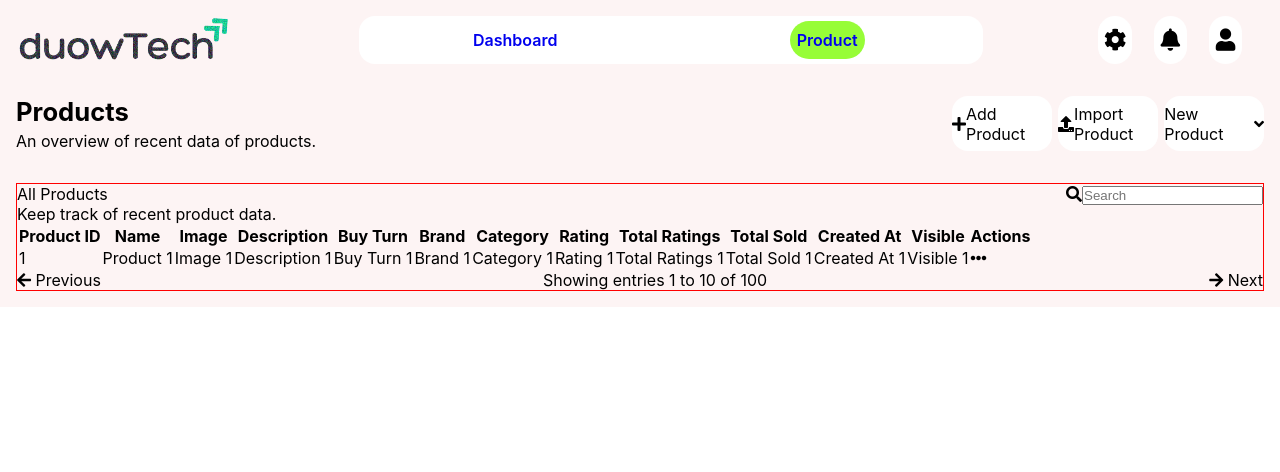
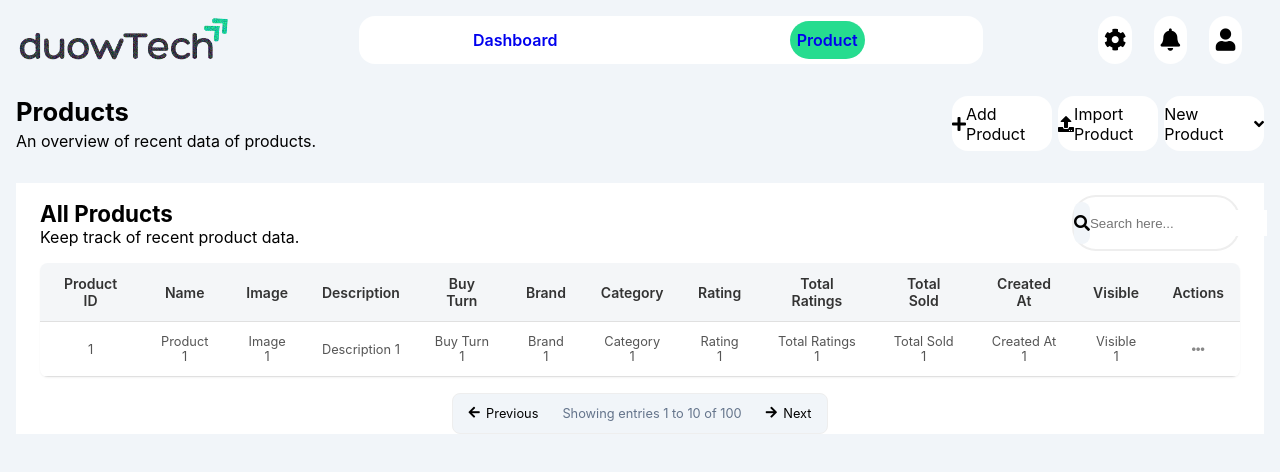
Before and after one commit to NgoDuongwww/web_E_commerce, a Vue app in the folder Fontend/: page /admin/products in a window 1280 px wide. Shown: the top 472 px of the page. Built offline with nearby package versions, Linux system fonts and the light colour scheme.

Commit message:
Update 31/05/2024

```diff
--- a/Fontend/package.json
+++ b/Fontend/package.json
@@ -9,6 +9,7 @@
     "preview": "vite preview"
   },
   "dependencies": {
+    "axios": "^1.9.0",
     "scss": "^0.2.4",
     "vue": "^3.5.15",
     "vue-router": "^4.5.1"
--- a/Fontend/src/assets/styles/_display-flex-column.scss
+++ b/Fontend/src/assets/styles/_display-flex-column.scss
@@ -44,10 +44,16 @@
           align-items: center;
 }
 
-@mixin display-flex-column-center {
+@mixin display-flex-column-jusCenter {
           display: flex;
           flex-direction: column;
           justify-content: center;
+}
+
+@mixin display-flex-column-aliCenter {
+          display: flex;
+          flex-direction: column;
+          align-items: center;
 }
 
 @mixin display-flex-column-center-center {
--- a/Fontend/src/assets/styles/_display-flex-row.scss
+++ b/Fontend/src/assets/styles/_display-flex-row.scss
@@ -44,10 +44,16 @@
           align-items: center;
 }
 
-@mixin display-flex-row-center {
+@mixin display-flex-row-jusCenter {
           display: flex;
           flex-direction: row;
           justify-content: center;
+}
+
+@mixin display-flex-row-aliCenter {
+          display: flex;
+          flex-direction: row;
+          align-items: center;
 }
 
 @mixin display-flex-row-center-center {
--- a/Fontend/src/layouts/AdminHeader.vue
+++ b/Fontend/src/layouts/AdminHeader.vue
@@ -77,7 +77,7 @@ import toi from "@/assets/images/sang.png";
 
   .Admin-Header__Menu {
     width: 50%;
-    background-color: var(--color-bg-li);
+    background-color: var(--bg-default);
     border-radius: var(--radius-lg);
 
     ul {
@@ -97,12 +97,12 @@ import toi from "@/assets/images/sang.png";
           transition: var(--transition-md);
 
           &:hover {
-            background-color: var(--color-bg-hover);
+            background-color: var(--btn-primary-hover);
           }
         }
 
         .activeTab {
-          background-color: var(--color-bg-green);
+          background-color: var(--btn-primary-bg);
         }
       }
     }
@@ -116,7 +116,7 @@ import toi from "@/assets/images/sang.png";
       @include display-flex-row-evenly-center;
 
       li {
-        background-color: var(--color-bg-li);
+        background-color: var(--bg-default);
         height: 100%;
         width: 18%;
         border-radius: var(--radius-xxl);
--- a/Fontend/src/style.css
+++ b/Fontend/src/style.css
@@ -1,6 +1,12 @@
 :root {
   font-family: "inter", sans-serif;
   font-size: 16px;
+
+  /* Height */
+  --height-80: 80px;
+  --height-100: 100px;
+  --height-200: 200px;
+  --height-300: 300px;
 
   /* Font settings */
   --font-size-sm: 0.8rem;
@@ -10,10 +16,20 @@
   --font-size-xxl: 1.6rem;
 
   /* Color palette */
-  --color-bg-body: #fdf4f4;
-  --color-bg-li: #fff;
-  --color-bg-green: #97fd37;
-  --color-bg-hover: #b0ff97;
+  --bg-default: #ffffff;
+  --bg-page: #f1f5f9;
+  --border-default: #eeeeee;
+  --btn-primary-bg: #26dc8f;
+  --btn-primary-hover: #51d9a9;
+  --table-bg: #ffffff;
+  --table-header-bg: #f4f6f8;
+  --table-header-text: #333333;
+  --table-border-color: #e0e0e0;
+  --table-row-hover: #f9f9f9;
+  --table-text: #555555;
+  --table-icon-color: #888888;
+  --table-icon-hover: #000000;
+  --text-muted: #64748b;
 
   /* Margin */
   --margin-4: 4px;
--- a/Fontend/src/views/admin/ProductView.vue
+++ b/Fontend/src/views/admin/ProductView.vue
@@ -25,7 +25,7 @@
         </div>
         <div class="Search">
           <i class="fa fa-search"></i>
-          <input type="text" placeholder="Search" />
+          <input type="text" placeholder="Search here..." />
         </div>
       </div>
       <div class="Product-View__Bottom__Bottom">
@@ -91,7 +91,6 @@
 
   .Pro {
     width: 100%;
-    height: 100%;
   }
 
   .Product-View__Top {
@@ -99,8 +98,8 @@
     margin: 0px 0px var(--margin-32) 0px;
 
     .Product-View__Top__Left {
-      display: flex;
-      flex-direction: column;
+      width: auto;
+      @include display-flex-column;
 
       .Title {
         font-size: var(--font-size-xxl);
@@ -124,27 +123,143 @@
           cursor: pointer;
           @include display-flex-row-evenly-center;
           border-radius: var(--radius-lg);
-          background: var(--color-bg-li);
+          background-color: var(--bg-default);
         }
       }
     }
   }
 
   .Product-View__Bottom {
-    border: 1px solid red;
+    background-color: var(--bg-default);
     @include display-flex-column;
+    padding: 0px var(--padding-24) 0px var(--padding-24);
 
     .Product-View__Bottom__Top {
-      @include display-flex-row-between;
+      width: 100%;
+      height: var(--height-80);
+      @include display-flex-row-between-center;
+
+      .Text {
+        width: auto;
+        height: 100%;
+        @include display-flex-column-jusCenter;
+
+        .Title {
+          font-size: var(--font-size-xl);
+          font-weight: bold;
+        }
+      }
+
+      .Search {
+        height: 70%;
+        width: 14%;
+        border: 2px solid var(--border-default);
+        @include display-flex-row-evenly-center;
+        border-radius: var(--radius-xl);
+
+        .fa {
+          width: 15%;
+          height: 80%;
+          border-radius: var(--radius-xxl);
+          @include display-flex-center-center;
+          background-color: var(--bg-page);
+        }
+
+        input {
+          height: 50%;
+          border: none;
+
+          &:focus {
+            outline: none;
+            border-bottom: 1px solid var(--border-default);
+          }
+        }
+      }
     }
 
     .Product-View__Bottom__Bottom {
+      width: 100%;
+
+      table {
+        width: 100%;
+        border-collapse: collapse;
+        background-color: var(--bg-surface);
+        box-shadow: var(--shadow-sm);
+        border-radius: var(--radius-md);
+        overflow: hidden;
+
+        thead {
+          background-color: var(--table-header-bg);
+
+          th {
+            text-align: center;
+            padding: 12px 16px;
+            font-weight: 600;
+            color: var(--table-header-text);
+            font-size: 14px;
+            border-bottom: 1px solid var(--table-border-color);
+          }
+        }
+
+        tbody {
+          tr {
+            border-bottom: 1px solid var(--table-border-color);
+
+            &:hover {
+              background-color: var(--table-row-hover);
+            }
+
+            td {
+              text-align: center;
+              padding: var(--padding-12) var(--padding-16);
+              font-size: var(--font-size-sm);
+              color: var(--table-text);
+
+              &:last-child {
+                i {
+                  cursor: pointer;
+                  color: var(--table-icon-color);
+                  transition: var(--transition-sm);
+
+                  &:hover {
+                    color: var(--table-icon-hover);
+                  }
+                }
+              }
+            }
+          }
+        }
+      }
+
       .Pagination {
+        margin-top: var(--margin-16);
+        @include display-flex-jus-center;
+
         ul {
-          width: 100%;
-          height: 100%;
-          list-style: none;
-          @include display-flex-row-between-center;
+          @include display-flex-ali-center;
+          gap: 1.5rem;
+          padding: var(--padding-12) var(--padding-16);
+          background-color: var(--bg-page);
+          border: 1px solid var(--border-default);
+          border-radius: var(--radius-md);
+          font-size: var(--font-size-sm);
+          color: var(--text-secondary); // #475569
+        }
+
+        li {
+          @include display-flex-ali-center;
+          gap: 0.4rem;
+          cursor: pointer;
+          transition: var(--transition-sm);
+
+          &:hover {
+            color: var(--btn-primary-hover);
+          }
+
+          &:nth-child(2) {
+            cursor: default;
+            color: var(--text-muted);
+          }
         }
       }
     }
--- a/Fontend/src/views/admin/index.vue
+++ b/Fontend/src/views/admin/index.vue
@@ -16,17 +16,18 @@ import AdminHeader from "../../layouts/AdminHeader.vue";
 <style lang="scss" scoped>
 .Admin {
   max-width: 1920px;
+  height: 100vh;
   display: flex;
   flex-direction: column;
   overflow-x: hidden;
-  background: var(--color-bg-body);
+  background: var(--bg-page);
 
   .AD {
     width: 100%;
   }
 
   .admin__header {
-    height: 80px;
+    height: var(--height-80);
     padding: var(--padding-16);
   }
 
```
Also changed, not shown: 1 other file (tests, documents, lock files or other folders).
